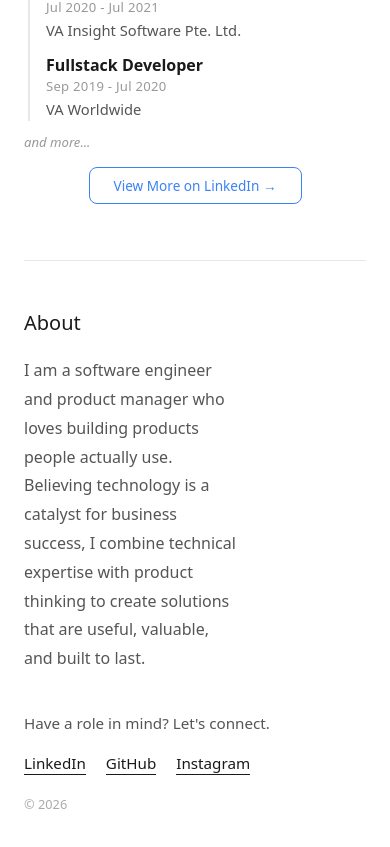
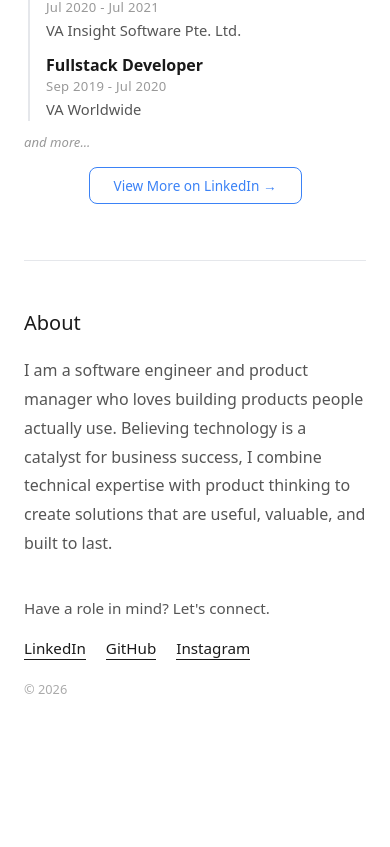
Before and after one commit to irfanmim/personal-website-fe, a Vue app: page / in a window 390 px wide. Shown: the part 1781-2628 px from the top of the page. After the commit the page ends 2539 px from the top, so only its background shows below. Built offline with nearby package versions, Linux system fonts and the light colour scheme.

Commit message:
update responsiveness on about section

```diff
--- a/src/components/AboutContactSection.vue
+++ b/src/components/AboutContactSection.vue
@@ -48,7 +48,13 @@ defineProps({
   font-size: 1rem;
   color: var(--color-text-muted);
   line-height: 1.8;
-  max-width: 62.5%;
+  max-width: 100%;
+}
+
+@media (min-width: 768px) {
+  .bio {
+    max-width: 62.5%;
+  }
 }
 
 .contact {
```
